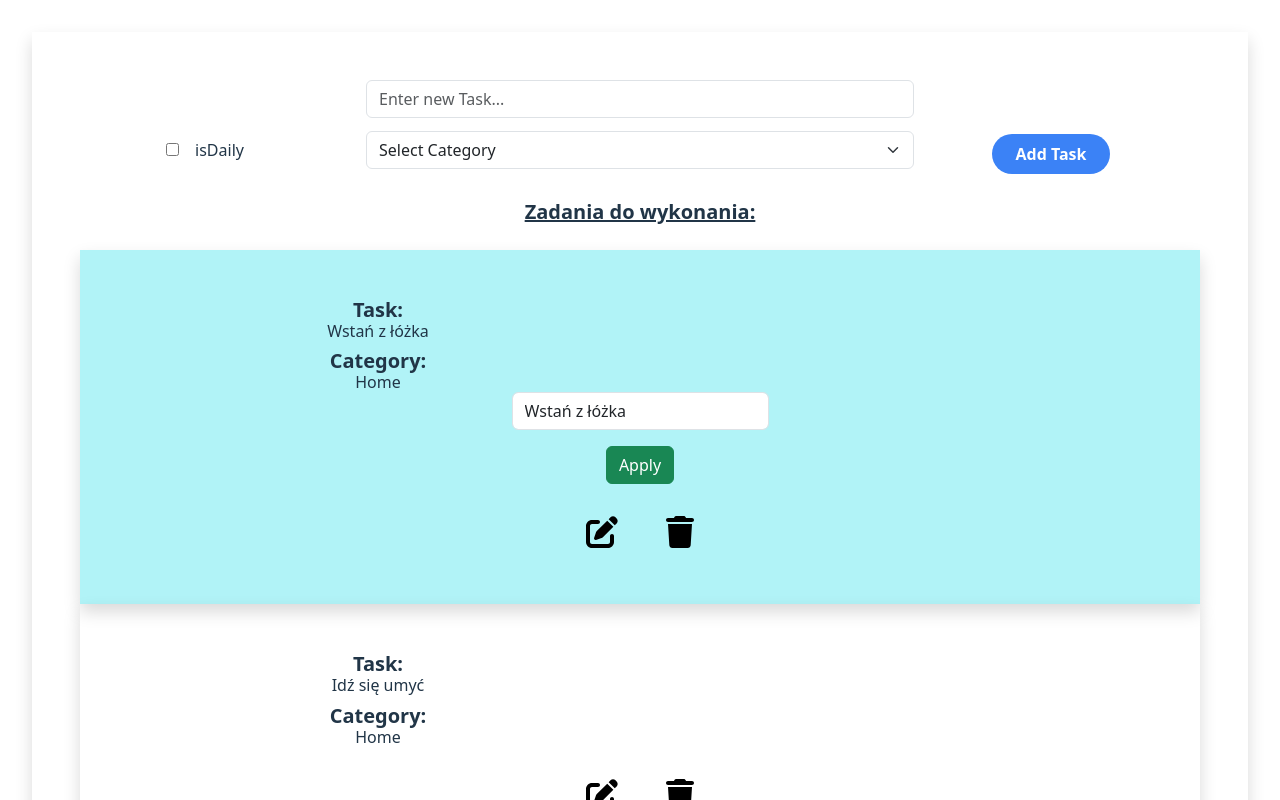
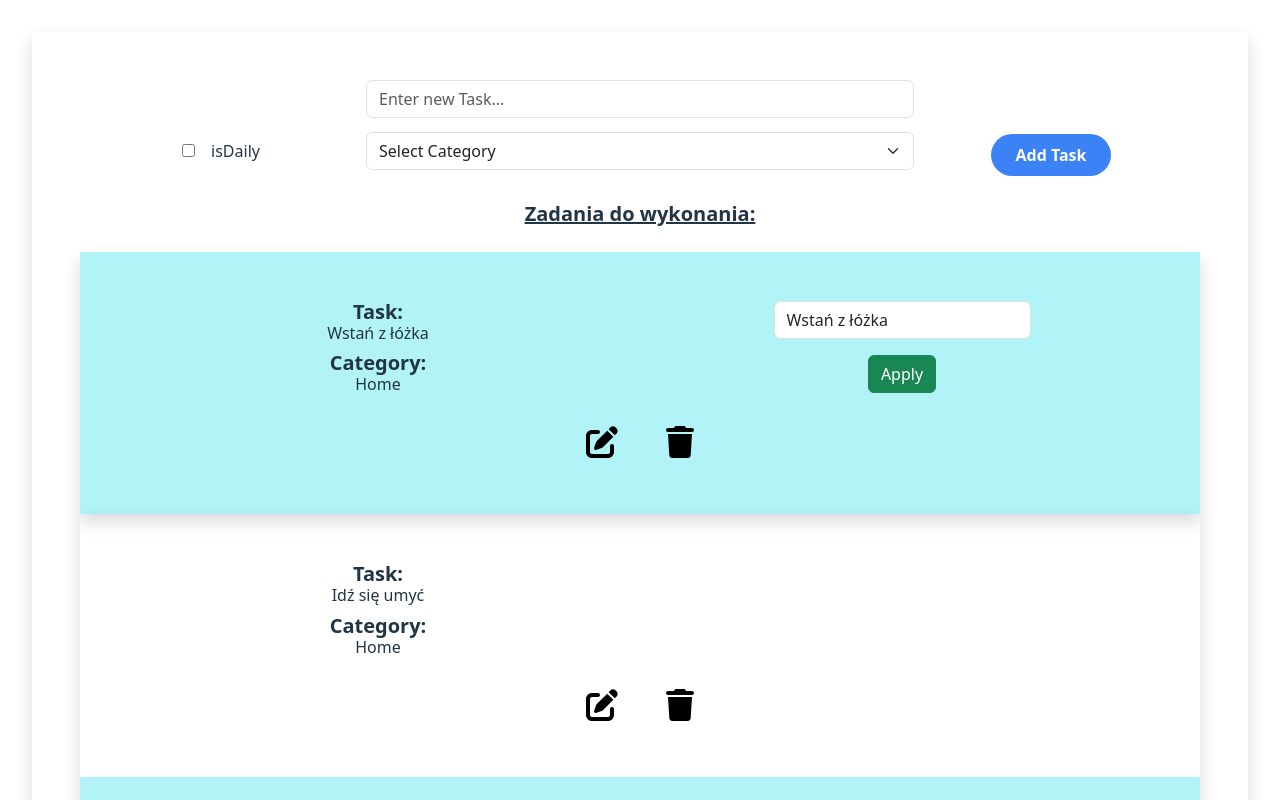
Before and after one commit to JakubSwiatlochgit/JakubSwiatlochgit.github.io, a React (Vite) app: page / in a window 1280 px wide. Both pictures are taken after a click on the icon 602 px from the left and 440 px from the top of the page. Shown: the top 800 px of the page. Built offline with nearby package versions, Linux system fonts and the light colour scheme.

Commit message:
Added Button Components + fixed grid

```diff
--- a/src/Components/Todo.jsx
+++ b/src/Components/Todo.jsx
@@ -1,10 +1,10 @@
-import React, {useState} from "react";
+import React, { useState } from "react";
 import { FontAwesomeIcon } from "@fortawesome/react-fontawesome";
 import { faPenToSquare, faTrash } from "@fortawesome/free-solid-svg-icons";
-import PropTypes from 'prop-types';
+import PropTypes from "prop-types";
+
 const Todo = ({ task, toggleComplete, removeTodo, handleEdit }) => {
-
-  const [showEdit, setShowEdit] = useState(false)
+  const [showEdit, setShowEdit] = useState(false);
   const [newDesc, setNewDesc] = useState(task.desc);
 
   let checkLogic = `${task.completed ? "completed" : ""} ${
@@ -15,10 +15,9 @@ const Todo = ({ task, toggleComplete, removeTodo, handleEdit }) => {
     : "todo container shadow p-5";
 
   function showEditFormHandler() {
-    setShowEdit(!showEdit)
-    console.log(showEdit)
+    setShowEdit(!showEdit);
+    console.log(showEdit);
   }
-
 
   return (
     <div className={containerClass}>
@@ -32,15 +31,13 @@ const Todo = ({ task, toggleComplete, removeTodo, handleEdit }) => {
 
             <p className="">{task.desc}</p>
 
-            <p className="mt-2 mb-0 lead fw-bold" >Category:</p>
+            <p className="mt-2 mb-0 lead fw-bold">Category:</p>
 
             <p className="">{task.category}</p>
           </h3>
-
         </div>
-        {
-          showEdit && (
-            <div className="container col-12 col-md-6 d-flex align-items-center flex-column justify-content-center text-center">
+        {showEdit && (
+          <div className="col-12 col-md-6 d-flex align-items-center flex-column justify-content-center text-center mt-md-0 mt-3">
             <div className="row">
               <div className="inputEdit">
                 <input
@@ -54,12 +51,14 @@ const Todo = ({ task, toggleComplete, removeTodo, handleEdit }) => {
                   onClick={() => {
                     handleEdit(task.id, newDesc);
                     setShowEdit(false);
-                  }}> Apply </button>
+                  }}
+                >
+                  Apply
+                </button>
               </div>
             </div>
           </div>
-          )
-        }
+        )}
         <div className="col-12 mt-4 text-center d-flex justify-content-center align-items-center">
           <div className="icons">
             <FontAwesomeIcon
--- a/src/Components/TodoForm.jsx
+++ b/src/Components/TodoForm.jsx
@@ -1,6 +1,6 @@
 import React, { useState } from 'react';
 import PropTypes from 'prop-types';
-
+import Button from 'react-bootstrap/Button'
 const TodoForm = ({ addTodo }) => {
   const [value, setValue] = useState("");
   const [isDaily, setIsDaily] = useState(false);
@@ -45,7 +45,8 @@ const TodoForm = ({ addTodo }) => {
                   checked={isDaily}
                   onChange={(e) => setIsDaily(e.target.checked)}
                 />
-                <span className="ms-3 me-5 ">isDaily</span>
+                <span className="ms-3 me-5 d-none">isDaily</span>
+                <span className="mx-md-3 mx-2">isDaily</span>
               </div>
               <div className="col-6">
                 <select
@@ -61,18 +62,27 @@ const TodoForm = ({ addTodo }) => {
                 </select>
               </div>
               <div className="d-none d-md-block col-3 mt-2">
-                <button type="submit" className="bg-blue-500 hover:bg-blue-700 text-white font-bold py-2 px-4 rounded-full">
+
+                <Button
+                  type="submit"
+                  variant="blue"
+                  className="rounded-full px-4 py-2"
+                >
                   Add Task
-                </button>
+                </Button>
               </div>
             </div>
           </div>
 
           <div className="row d-block d-md-none col-12 mt-2">
             <div className="">
-              <button type="submit" className="btn btn-primary px-5 py-2">
-                Add Task
-              </button>
+              <Button
+                type="submit"
+                variant="purple"
+                size="xxl"
+                className="hover:bg-blue-700 hover:text-white"
+              > Add Task </Button>
+
             </div>
           </div>
         </div>
@@ -84,3 +94,15 @@ TodoForm.propTypes = {
   addTodo: PropTypes.func.isRequired,
 }
 export default TodoForm;
+// <button type="submit"
+//                   className="
+//                     bg-blue-500
+//                     hover:bg-blue-700
+//                     text-white
+//                     font-bold
+//                     py-2
+//                     px-4
+//                     rounded-full"
+//                   >
+//                   Add Task
+//                 </button>
--- a/src/index.css
+++ b/src/index.css
@@ -50,3 +50,25 @@ body{
 .todo .icon-Trash:hover{
   color: red;
 }
+
+
+.btn-purple {
+  background-color: hsl(240, 93%, 72%);
+  color: white;
+}
+
+.btn-xxl {
+  padding: 1rem 3rem;
+  font-size: 1rem;
+}
+
+.btn-blue {
+  background-color: rgb(59 130 246);
+  color: white;
+  font-weight: bold;
+}
+.btn-blue:hover{
+  background-color: rgb(22, 107, 245);
+  color: white;
+
+}
```
Lines whose indentation alone changed are shown as unchanged.
